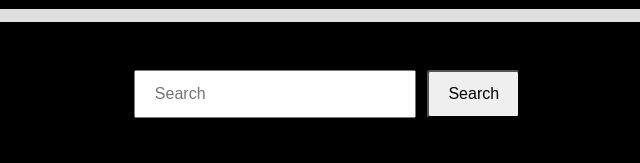
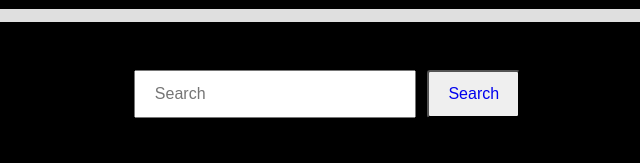
Before and after one commit to georgiamshaw/dfm, a website: page index.html in a window 1280 px wide. Shown: the part 198-361 px from the top of the page, 341-981 px from the left. Drawn offline with Linux system fonts and the light colour scheme.

Commit message:
add anchor tag

```diff
--- a/css/search.css
+++ b/css/search.css
@@ -123,3 +123,11 @@ button {
 .trending-topic-6 {
   border-left: 2px solid #c0c0c0;
 }
+
+a {
+  text-decoration: none;
+}
+
+a:visited {
+  color: black;
+}
--- a/index.html
+++ b/index.html
@@ -24,7 +24,7 @@
           name="search-input"
           id="search-input"
         />
-        <button class="search-button">Search</button>
+        <button class="search-button"><a href="./slider.html">Search</a></button>
       </form>
       <div class="trending-topic-wrap">
         <div class="trending-topic-title">TRENDING TOPICS</div>
```
